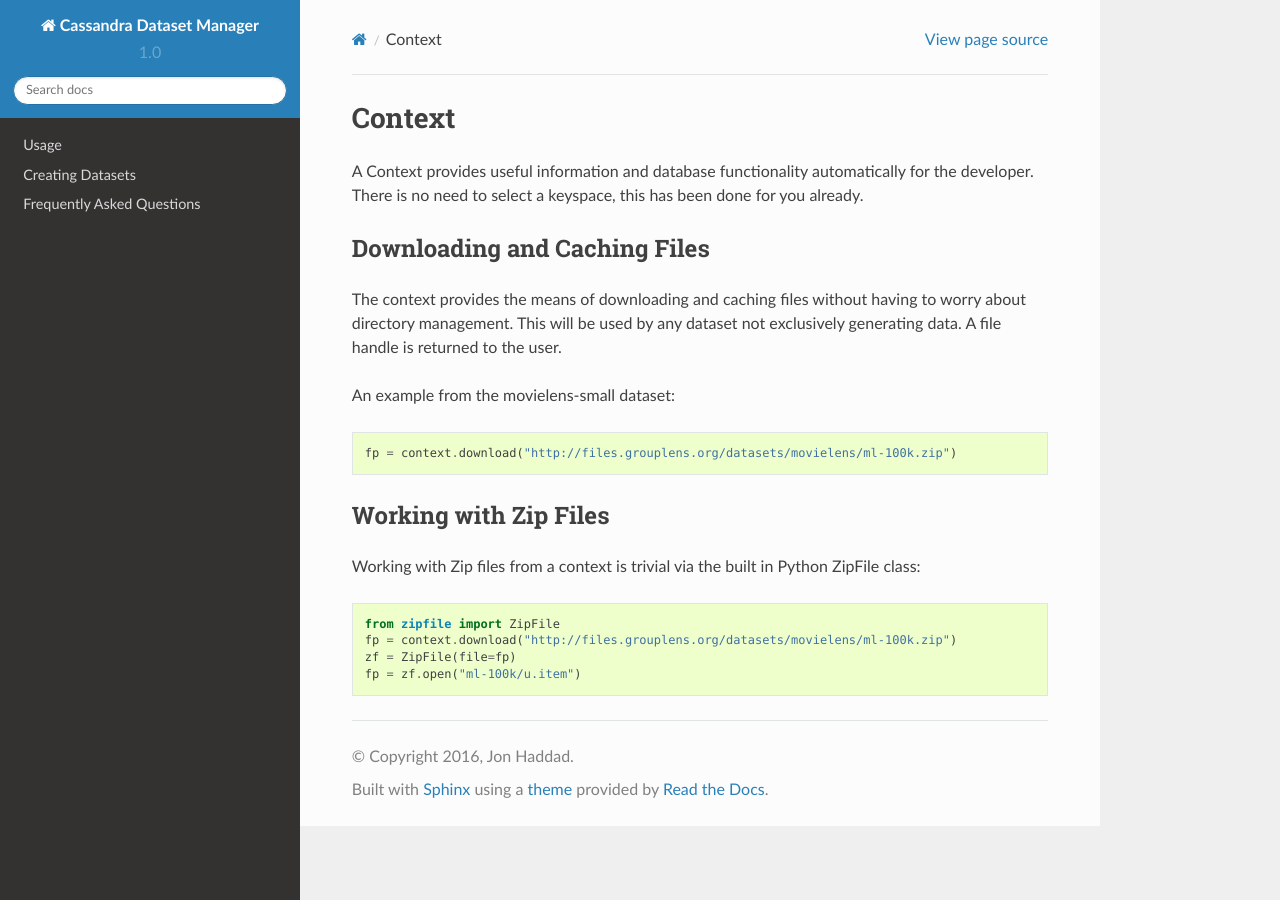
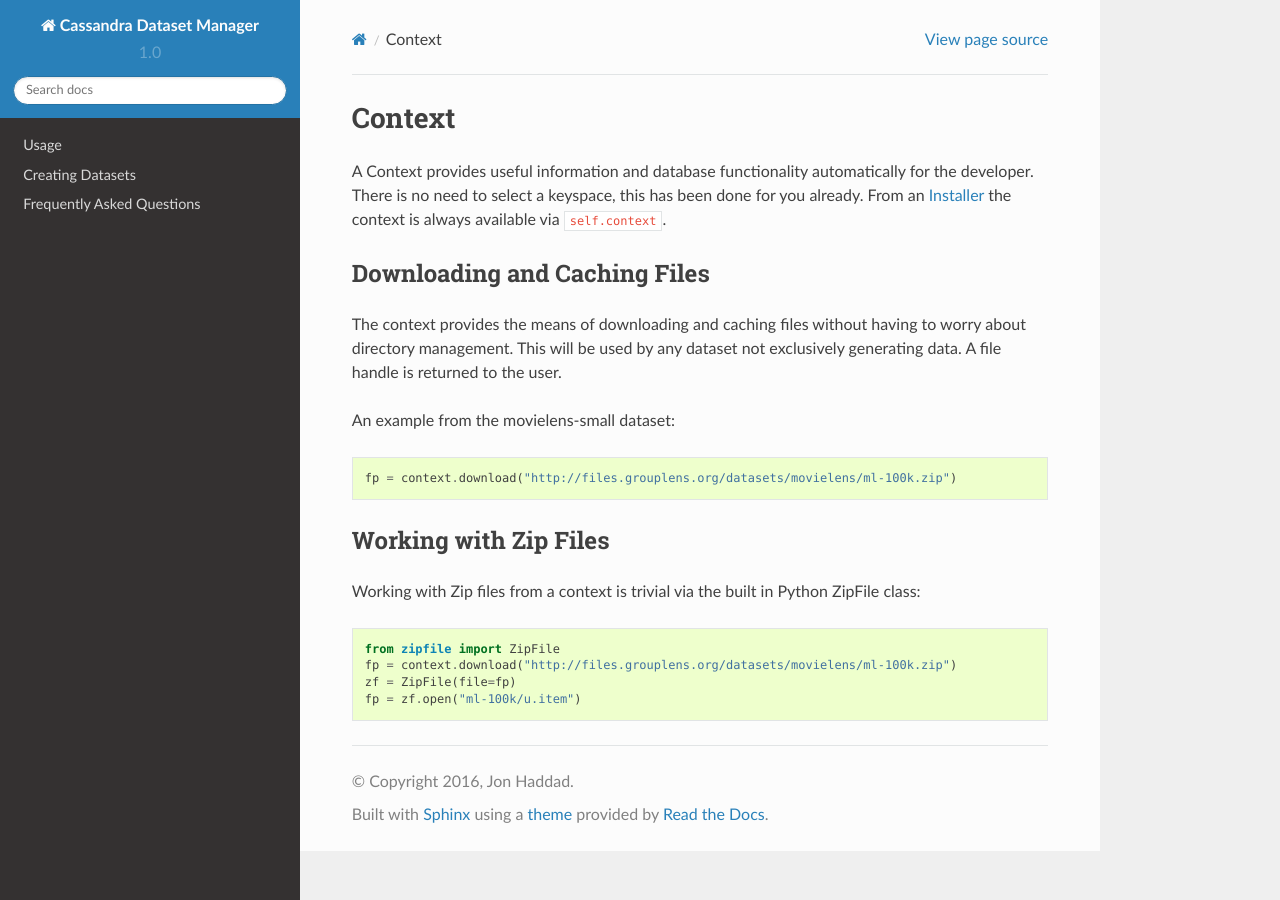
Before and after one commit to riptano/cdm, a Sphinx documentation site: the page built from docs/context.rst, in a window 1280 px wide. Built offline with Sphinx 7.4.7 and the Read the Docs theme 2.0.0, drawn with Linux system fonts in a browser that asks for light colours.

Commit message:
docs yay

```diff
--- a/docs/context.rst
+++ b/docs/context.rst
@@ -1,7 +1,7 @@
 Context
 =======
 
-A Context provides useful information and database functionality automatically for the developer.  There is no need to select a keyspace, this has been done for you already.
+A Context provides useful information and database functionality automatically for the developer.  There is no need to select a keyspace, this has been done for you already.  From an :doc:`/installer` the context is always available via :code:`self.context`.
 
 
 Downloading and Caching Files
--- a/docs/datasets.rst
+++ b/docs/datasets.rst
@@ -4,7 +4,7 @@
 Creating Datasets
 ==================
 
-Make sure CDM is installed.  You will not be able to provide additinal python modules other than what CDM already provides.
+Make sure CDM is installed.  You will not be able to provide additional Python modules other than what CDM already provides (yet).
 
 Create a new dataset with the :bash:`cdm new` command.  It will generate a project skeleton for you.  For example::
 
```
Also changed, not shown: docs/installer.rst (added, +11 -0 lines).
